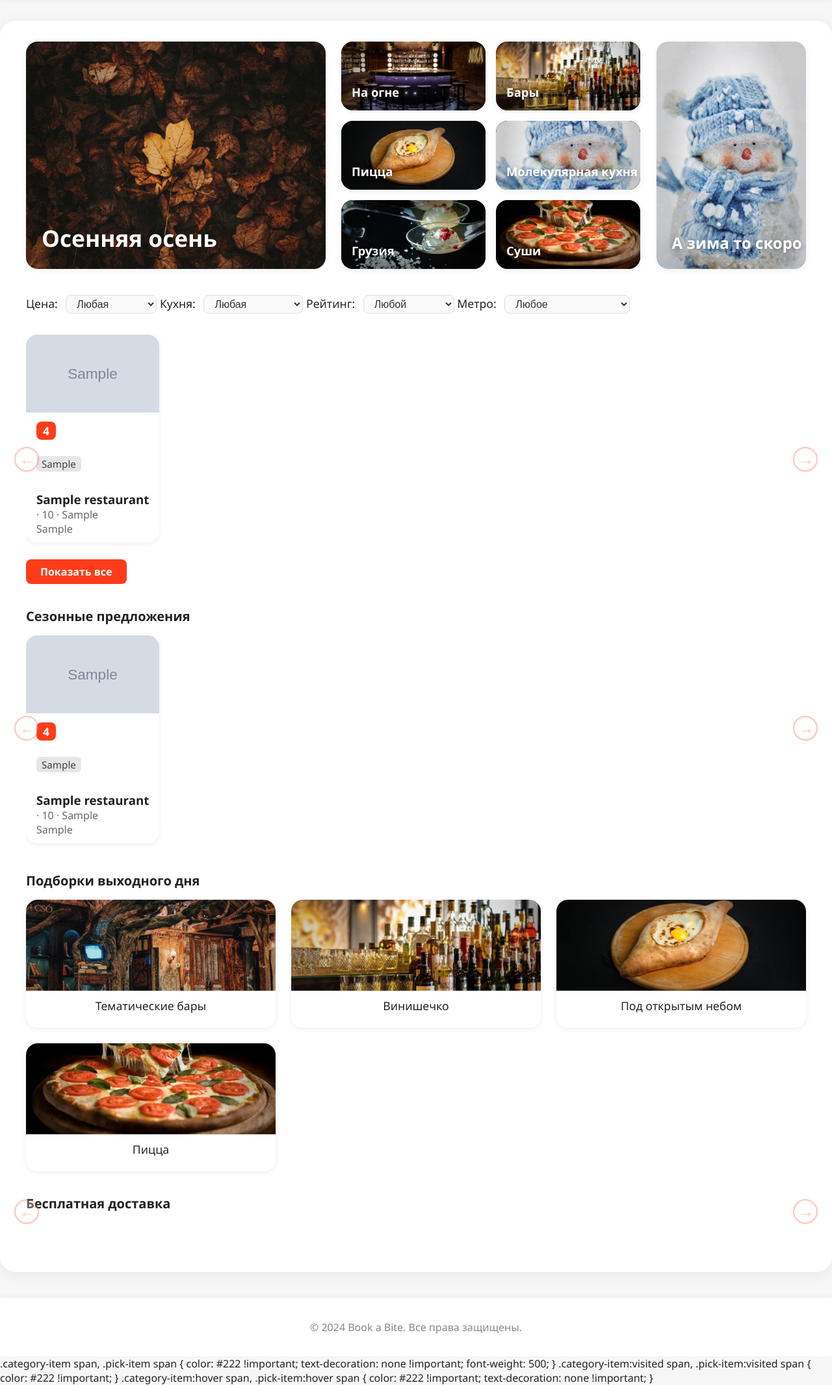
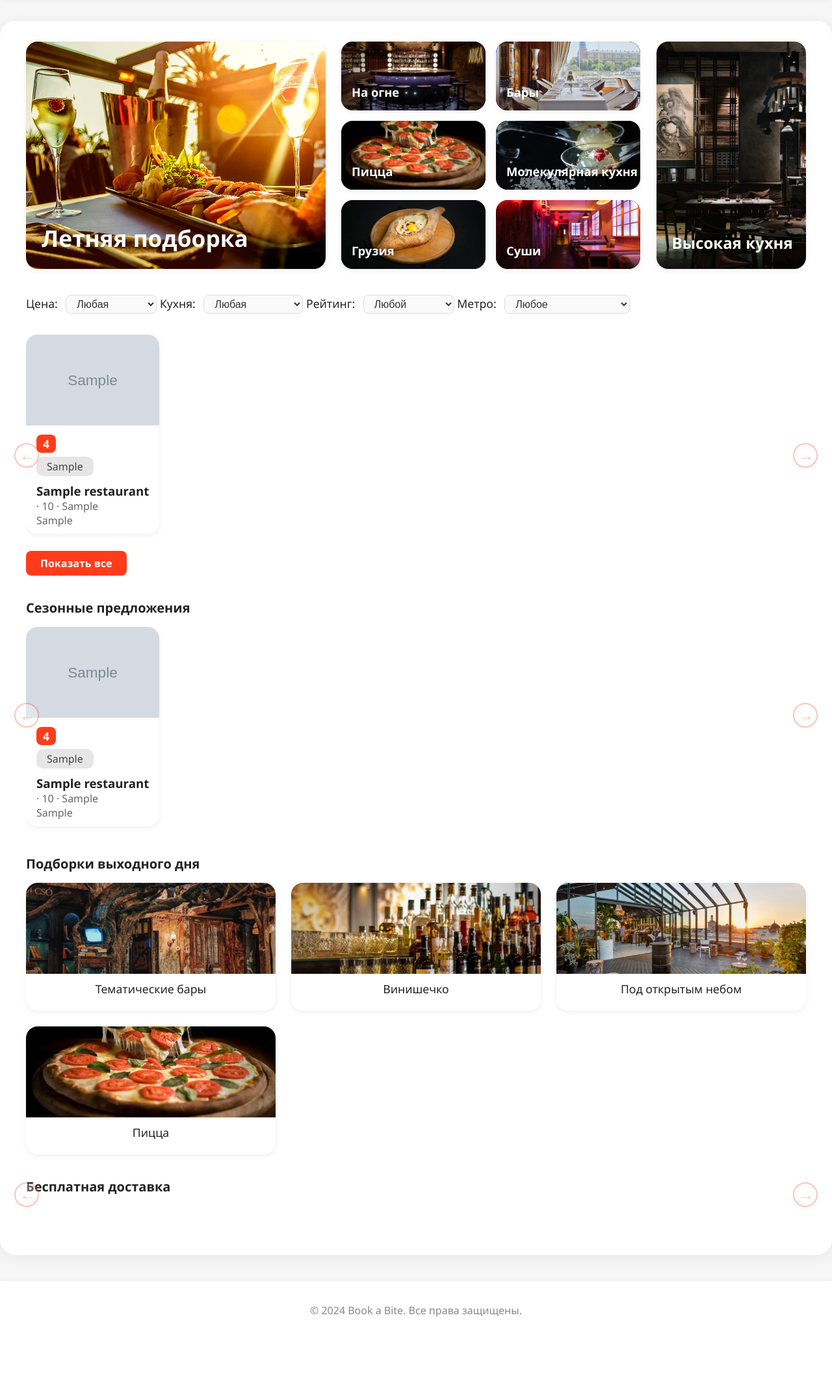
Before and after one commit to DeeDoo-del/diplom-php, a PHP site: page / in a window 1280 px wide. Shown: the part 79-2211 px from the top of the page at 65% size. After the commit the page ends 2106 px from the top, so only its background shows below. Run offline with PHP 8.4, Linux system fonts and the light colour scheme; tables that the repository leaves empty or names only in its code hold one stand-in row (values such as "Sample post"); grey boxes marked "Sample" are stand-in pictures.

Commit message:
Обнова

```diff
--- a/assets/css/style.css
+++ b/assets/css/style.css
@@ -140,11 +140,13 @@ main {
   overflow-x: auto;
   padding-bottom: 8px;
   scroll-snap-type: x mandatory;
+  align-items: flex-start;
 }
 .restaurant-card {
-  min-height: 320px;
   display: flex;
   flex-direction: column;
+  min-height: 300px;
+  height: 100%;
   background: #fff;
   border-radius: 18px;
   box-shadow: 0 2px 8px rgba(0,0,0,0.07);
@@ -155,14 +157,15 @@ main {
 }
 .restaurant-card img {
   width: 100%;
-  height: 120px;
+  height: 140px;
   object-fit: cover;
+  flex-shrink: 0;
 }
 .card-info {
   flex: 1 1 auto;
   display: flex;
   flex-direction: column;
-  justify-content: space-between;
+  justify-content: flex-start;
   padding: 14px 16px 10px 16px;
 }
 .rating {
@@ -178,19 +181,32 @@ main {
   margin-bottom: 6px;
 }
 .tags {
-  margin-bottom: 4px;
-  min-height: 32px;
   display: flex;
   flex-wrap: wrap;
   align-items: flex-start;
-}
-.tags span {
+  gap: 0;
+  margin-bottom: 4px;
+  min-height: 24px;
+}
+.tag-link {
+  display: inline-flex;
+  text-decoration: none;
+  margin: 0 4px 4px 0;
+}
+.tag-link span {
   background: #e6e6e6;
   color: #444;
   border-radius: 6px;
   padding: 2px 8px;
   font-size: 0.95rem;
-  margin-right: 6px;
+  transition: background 0.2s, color 0.2s;
+  font-weight: 500;
+  text-decoration: none;
+  box-shadow: none;
+}
+.tag-link:hover span {
+  background: #ff3c1a;
+  color: #fff;
 }
 .show-all {
   display: inline-block;
@@ -562,8 +578,10 @@ main {
   width: 100%;
   height: 240px;
   object-fit: cover;
+  object-position: center center;
   border-radius: 24px;
   filter: brightness(0.92);
+  background: #f7f7f7;
 }
 .restaurant-hero-title {
   position: absolute;
@@ -1356,7 +1374,7 @@ main {
     font-size: 0.95rem;
   }
   .restaurant-hero-img {
-    height: 90px;
+    height: 120px;
     border-radius: 10px;
   }
   .restaurant-hero-title {
@@ -1509,3 +1527,20 @@ main {
   transform: scale(1.04) rotate(-1deg);
   filter: brightness(1.08) saturate(1.12);
 }
+
+.tags span, .restaurant-tags .tag {
+  background: #e6e6e6;
+  color: #444;
+  border-radius: 10px;
+  padding: 4px 16px;
+  font-size: 1rem;
+  font-weight: 400;
+  margin-right: 10px;
+  margin-bottom: 6px;
+  display: inline-block;
+  transition: background 0.2s, color 0.2s;
+  box-shadow: none;
+}
+.tags span:last-child, .restaurant-tags .tag:last-child {
+  margin-right: 0;
+}
--- a/assets/js/main.js
+++ b/assets/js/main.js
@@ -69,22 +69,6 @@ function initFilters() {
 
 // Функция для инициализации интерактивных элементов
 function initInteractiveElements() {
-  // Обработчики для карточек ресторанов
-  document.querySelectorAll('.restaurant-card').forEach(function(card) {
-    card.addEventListener('click', function() {
-      // Получаем название ресторана из карточки
-      // const restaurantName = this.querySelector('h3').textContent;
-      // console.log('Переход к ресторану:', restaurantName);
-      // Переход на страницу карточки ресторана (заглушка)
-      window.location.href = 'restaurant.php';
-      /*
-      // В будущем, когда карточки будут формироваться динамически и у каждой будет свой id:
-      // const restaurantId = this.dataset.id;
-      // window.location.href = 'restaurant.php?id=' + restaurantId;
-      */
-    });
-  });
-
   // Обработчики для кнопок
   document.querySelectorAll('.btn-book').forEach(function(btn) {
     btn.addEventListener('click', function(e) {
--- a/booking.php
+++ b/booking.php
@@ -110,13 +110,13 @@
 
       <div class="booking-info">
         <?php if($restaurant): ?>
-        <div class="restaurant-card">
+        <a href="restaurant.php?id=<?= $restaurant['id'] ?>" class="restaurant-card" style="text-decoration:none;color:inherit;">
           <img src="<?= htmlspecialchars($restaurant['img']) ?>" alt="<?= htmlspecialchars($restaurant['name']) ?>">
           <div class="card-info">
             <div class="rating"><?= htmlspecialchars($restaurant['rating']) ?></div>
             <div class="tags">
               <?php foreach(explode(',', $restaurant['tags']) as $tag): ?>
-                <span><?= htmlspecialchars($tag) ?></span>
+                <span><?= htmlspecialchars(trim($tag)) ?></span>
               <?php endforeach; ?>
             </div>
             <div class="card-meta">
@@ -125,7 +125,7 @@
               <p><?= htmlspecialchars($restaurant['hours']) ?></p>
             </div>
           </div>
-        </div>
+        </a>
         <?php endif; ?>
 
         <div class="booking-rules">
--- a/collection.php
+++ b/collection.php
@@ -89,7 +89,7 @@ $collection = isset($collections[$type]) ? $collections[$type] : null;
           <div class="rating"><?= htmlspecialchars($row['rating']) ?></div>
           <div class="tags">
             <?php foreach(explode(',', $row['tags']) as $tag): ?>
-              <span><?= htmlspecialchars($tag) ?></span>
+              <span><?= htmlspecialchars(trim($tag)) ?></span>
             <?php endforeach; ?>
           </div>
           <div class="card-meta">
--- a/index.php
+++ b/index.php
@@ -4,20 +4,20 @@
 <main>
   <section class="main-top-grid">
     <div class="main-banner">
-      <img src="assets/img/Осень.jpg" alt="Осенняя осень">
-      <span class="banner-title">Осенняя осень</span>
+      <img src="assets/img/letneeLeto.jpg" alt="Летняя подборка">
+      <span class="banner-title">Летняя подборка</span>
     </div>
     <div class="main-categories">
       <a href="collection.php?type=grill" class="category-item"><img src="assets/img/Бар.jpg" alt="На огне"><span>На огне</span></a>
-      <a href="collection.php?type=bar" class="category-item"><img src="assets/img/Винишко.jpg" alt="Бары"><span>Бары</span></a>
-      <a href="collection.php?type=pizza" class="category-item"><img src="assets/img/Груз.jpg" alt="Пицца"><span>Пицца</span></a>
-      <a href="collection.php?type=molecular" class="category-item"><img src="assets/img/Зима.jpg" alt="Молекулярная кухня"><span>Молекулярная кухня</span></a>
-      <a href="collection.php?type=georgian" class="category-item"><img src="assets/img/Молекулярная.jpg" alt="Грузия"><span>Грузия</span></a>
-      <a href="collection.php?type=sushi" class="category-item"><img src="assets/img/Пицца.jpg" alt="Суши"><span>Суши</span></a>
+      <a href="collection.php?type=bar" class="category-item"><img src="assets/img/beluga.jpg" alt="Бары"><span>Бары</span></a>
+      <a href="collection.php?type=pizza" class="category-item"><img src="assets/img/pizza.jpg" alt="Пицца"><span>Пицца</span></a>
+      <a href="collection.php?type=molecular" class="category-item"><img src="assets/img/Молекулярная.jpg" alt="Молекулярная кухня"><span>Молекулярная кухня</span></a>
+      <a href="collection.php?type=georgian" class="category-item"><img src="assets/img/gruz.jpg" alt="Грузия"><span>Грузия</span></a>
+      <a href="collection.php?type=sushi" class="category-item"><img src="assets/img/izumi.jpg" alt="Суши"><span>Суши</span></a>
     </div>
     <div class="main-promo">
-      <img src="assets/img/Зима.jpg" alt="А зима то скоро">
-      <span class="promo-title">А зима то скоро</span>
+      <img src="assets/img/ikra.jpg" alt="Высокая кухня">
+      <span class="promo-title">Высокая кухня</span>
     </div>
   </section>
   <section class="filters">
@@ -94,7 +94,7 @@
           <div class="rating"><?= htmlspecialchars($row['rating']) ?></div>
           <div class="tags">
             <?php foreach(explode(',', $row['tags']) as $tag): ?>
-              <span><?= htmlspecialchars($tag) ?></span>
+              <span><?= htmlspecialchars(trim($tag)) ?></span>
             <?php endforeach; ?>
           </div>
           <div class="card-meta">
@@ -144,7 +144,7 @@
           <div class="rating"><?= htmlspecialchars($row['rating']) ?></div>
           <div class="tags">
             <?php foreach(explode(',', $row['tags']) as $tag): ?>
-              <span><?= htmlspecialchars($tag) ?></span>
+              <span><?= htmlspecialchars(trim($tag)) ?></span>
             <?php endforeach; ?>
           </div>
           <div class="card-meta">
@@ -170,7 +170,7 @@
         <span>Винишечко</span>
       </a>
       <a href="collection.php?type=openair" class="pick-item">
-        <img src="assets/img/Груз.jpg" alt="Под открытым небом">
+        <img src="assets/img/otkrytoeNebo1.jpg" alt="Под открытым небом">
         <span>Под открытым небом</span>
       </a>
       <a href="collection.php?type=pizza" class="pick-item">
@@ -195,7 +195,7 @@
           <div class="rating"><?= htmlspecialchars($row['rating']) ?></div>
           <div class="tags">
             <?php foreach(explode(',', $row['tags']) as $tag): ?>
-              <span><?= htmlspecialchars($tag) ?></span>
+              <span><?= htmlspecialchars(trim($tag)) ?></span>
             <?php endforeach; ?>
           </div>
           <div class="card-meta">
@@ -212,16 +212,3 @@
 <?php include 'includes/footer.php'; ?>
 </body>
 </html>
-
-.category-item span, .pick-item span {
-  color: #222 !important;
-  text-decoration: none !important;
-  font-weight: 500;
-}
-.category-item:visited span, .pick-item:visited span {
-  color: #222 !important;
-}
-.category-item:hover span, .pick-item:hover span {
-  color: #222 !important;
-  text-decoration: none !important;
-}
--- a/restaurants.php
+++ b/restaurants.php
@@ -95,7 +95,7 @@
           <div class="rating"><?= htmlspecialchars($row['rating']) ?></div>
           <div class="tags">
             <?php foreach(explode(',', $row['tags']) as $tag): ?>
-              <span><?= htmlspecialchars($tag) ?></span>
+              <span><?= htmlspecialchars(trim($tag)) ?></span>
             <?php endforeach; ?>
           </div>
           <div class="card-meta">
```
Also changed, not shown: account.php (+4 -4 lines), restaurant.php (+6 -6 lines), tag.php (added, +64 -0 lines), assets/img/beluga.jpg (added), assets/img/izumi.jpg (added).
